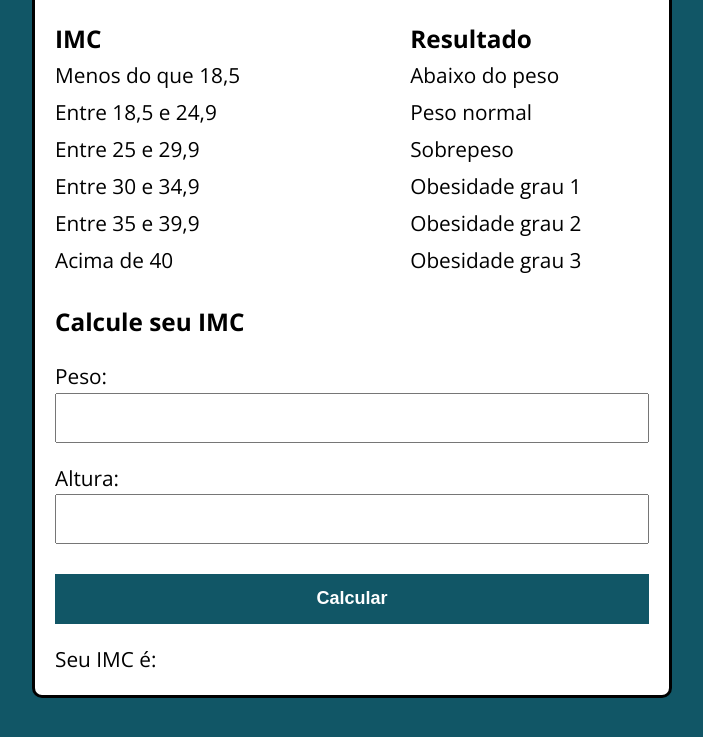
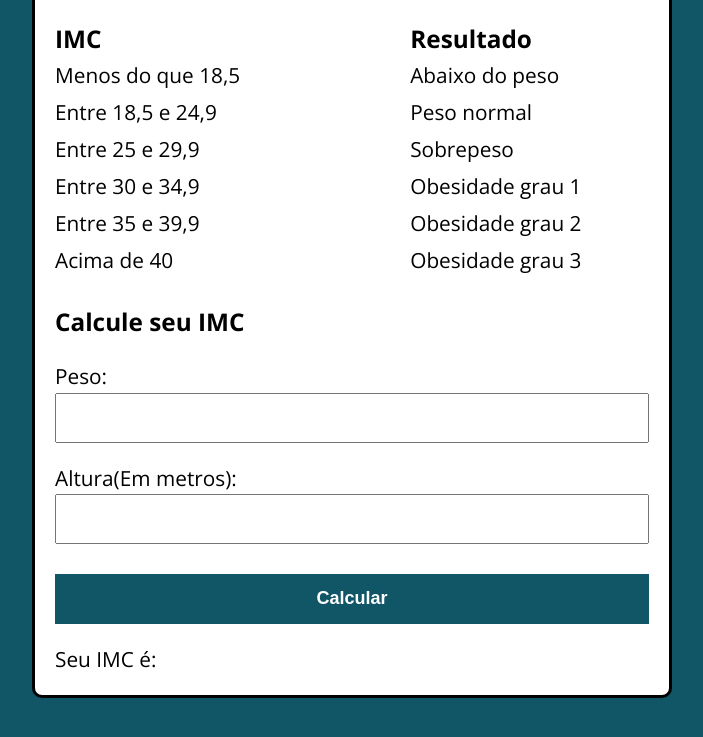
Before and after one commit to duduisonfire/Calculadora-Imc, a plain HTML site: page index.html in a window 1280 px wide. Shown: the part 157-894 px from the top of the page, without its empty margins (288-991 px from the left). Drawn offline with nearby package versions, Linux system fonts and the light colour scheme.

Commit message:
Modificação no index.html

```diff
--- a/index.html
+++ b/index.html
@@ -38,7 +38,7 @@
       <form id="imc">
         <p>Peso:</p>
         <input type="texto" id="peso">
-        <p>Altura:</p>
+        <p>Altura(Em metros):</p>
         <input type="texto" id="altura">
         <button id="calcular">Calcular</button>
       </form>
```
